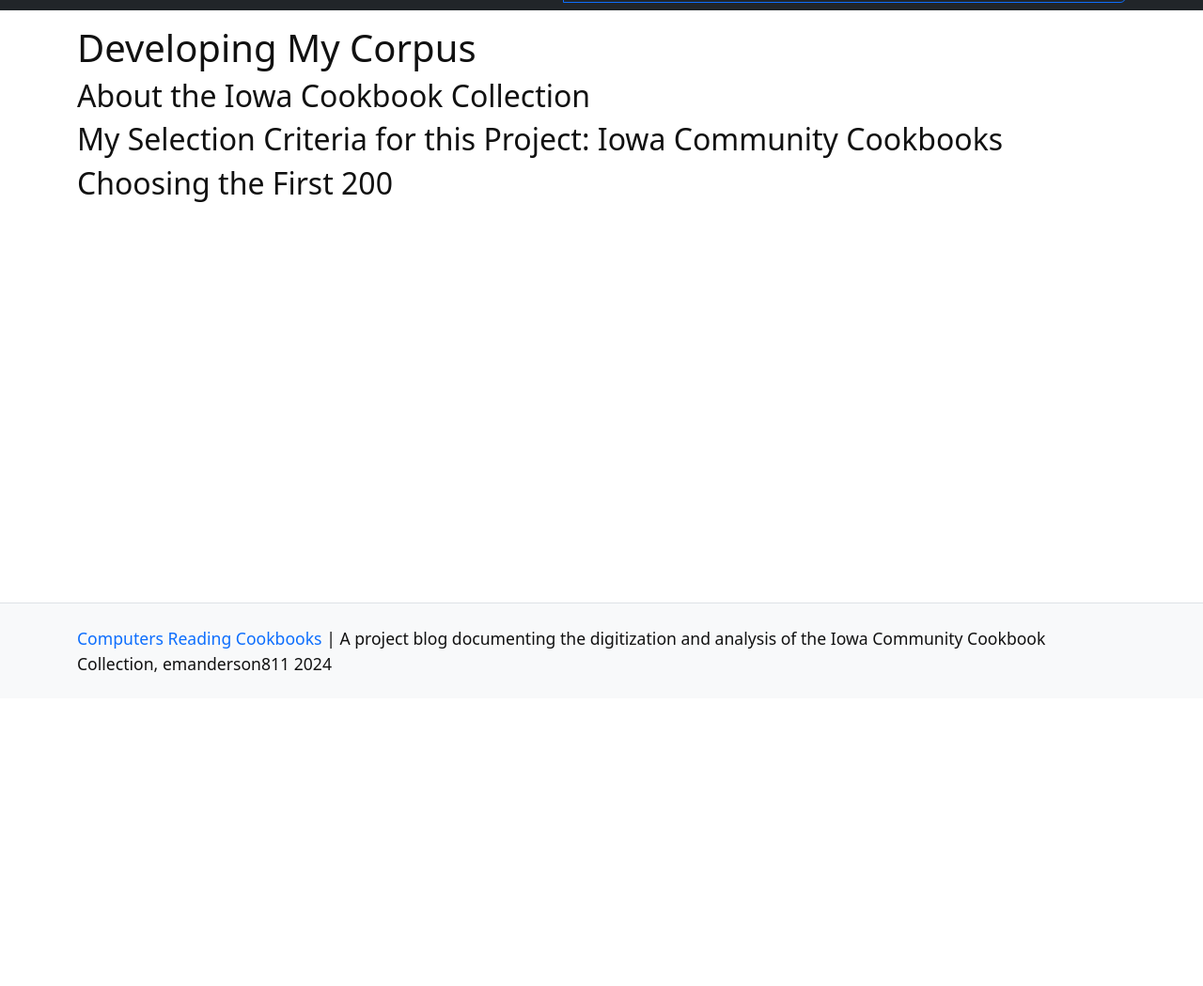
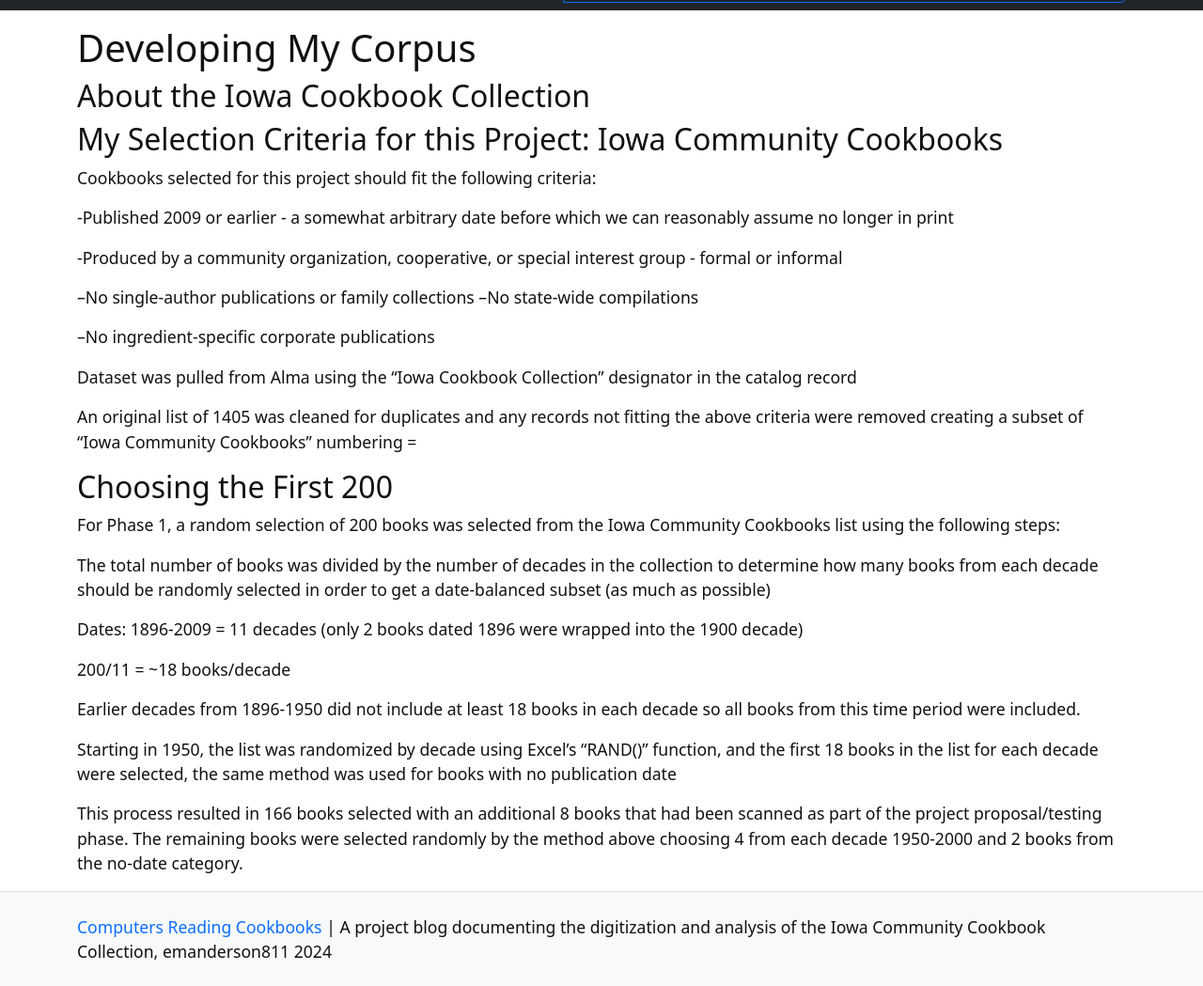
Before and after one commit to emanderson811/computers-reading-cookbooks, a Jekyll site: the page built from _posts/2024-06-07-corpus-development.md, in a window 1280 px wide, cut to the strip 157-1206 px from the top of the page. Shown: the whole strip at 94% size. Built offline with Jekyll 4.4.1, drawn with Linux system fonts in a browser that asks for light colours; before the commit the page ends 900 px from its top, so only the background shows below that.

Commit message:
Update 2024-06-07-corpus-development.md

```diff
--- a/_posts/2024-06-07-corpus-development.md
+++ b/_posts/2024-06-07-corpus-development.md
@@ -10,5 +10,33 @@ author: Erin
 
 
 ## My Selection Criteria for this Project: Iowa Community Cookbooks
+Cookbooks selected for this project should fit the following criteria:
+
+-Published 2009 or earlier - a somewhat arbitrary date before which we can reasonably assume no longer in print
+
+-Produced by a community organization, cooperative, or special interest group - formal or informal
+
+--No single-author publications or family collections
+--No state-wide compilations
+
+
+--No ingredient-specific corporate publications
+
+Dataset was pulled from Alma using the “Iowa Cookbook Collection” designator in the catalog record
+
+An original list of 1405 was cleaned for duplicates and any records not fitting the above criteria were removed creating a subset of “Iowa Community Cookbooks” numbering =
 
 ## Choosing the First 200
+For Phase 1, a random selection of 200 books was selected from the Iowa Community Cookbooks list using the following steps:
+
+The total number of books was divided by the number of decades in the collection to determine how many books from each decade should be randomly selected in order to get a date-balanced subset (as much as possible)
+
+Dates: 1896-2009 = 11 decades (only 2 books dated 1896 were wrapped into the 1900 decade)
+
+200/11 = ~18 books/decade
+
+Earlier decades from 1896-1950 did not include at least 18 books in each decade so all books from this time period were included.
+
+Starting in 1950, the list was randomized by decade using Excel’s “RAND()” function, and the first 18 books in the list for each decade were selected, the same method was used for books with no publication date
+
+This process resulted in 166 books selected with an additional 8 books that had been scanned as part of the project proposal/testing phase. The remaining books were selected randomly by the method above choosing 4 from each decade 1950-2000 and 2 books from the no-date category.
```
